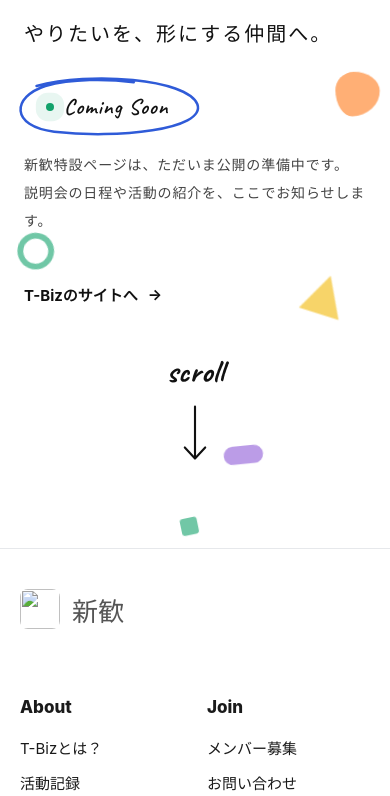
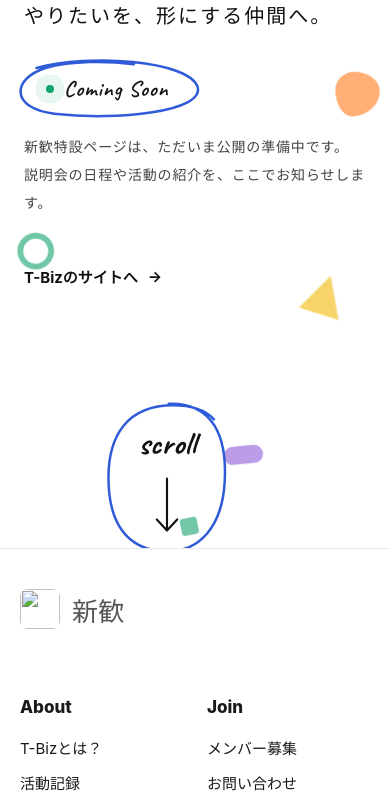
Before and after one commit to nagihaya/Owned-media-circle-, a Node project: template views/shinkan.ejs in a window 390 px wide. Shown: the part 296-1092 px from the top of the page. Run offline with Node 20 templates, Linux system fonts and the light colour scheme; the template is opened without the code that fills it, so the values that code supplies are empty.

Commit message:
新歓ページのスクロール案内を手書きの丸で囲む（ページを開くと描かれる・マウスを乗せると赤）
Co-Authored-By: Claude Opus 5.5 <noreply@anthropic.com>
Claude-Session: https://claude.ai/code/session_014zixasDBZcCDrTbDPqpkNS

```diff
--- a/public/shinkan.css
+++ b/public/shinkan.css
@@ -1505,3 +1505,39 @@ html {
     height: 64px;
   }
 }
+
+/* スクロール案内を手書きの丸で囲む */
+@media (max-width: 1100px) {
+  .sk-scroll {
+    position: relative;
+  }
+}
+.sk-scroll {
+  padding: 18px 26px;
+}
+.sk-scroll .sk-scroll-ring {
+  position: absolute;
+  inset: -6px -10px;
+  width: calc(100% + 20px);
+  height: calc(100% + 12px);
+  overflow: visible;
+  animation: none;
+  pointer-events: none;
+}
+.sk-scroll .sk-scroll-ring path {
+  stroke: #2f5bd8;
+  stroke-width: 2.5;
+  vector-effect: non-scaling-stroke;
+  stroke-dasharray: 900;
+  stroke-dashoffset: 900;
+  animation: sk-draw 1.2s ease-in-out 2s forwards;
+}
+.sk-scroll:hover .sk-scroll-ring path {
+  stroke: #e5484d;
+}
+@media (prefers-reduced-motion: reduce) {
+  .sk-scroll .sk-scroll-ring path {
+    animation: none;
+    stroke-dashoffset: 0;
+  }
+}
--- a/views/shinkan.ejs
+++ b/views/shinkan.ejs
@@ -14,7 +14,7 @@
       <a class="sk-link" href="/">T-Bizのサイトへ<span aria-hidden="true">→</span></a>
     </div>
   </section>
-  <a class="sk-scroll" href="#sk-next" aria-label="下へスクロール"><span lang="en">scroll</span><svg viewBox="0 0 40 70" aria-hidden="true"><path d="M20 4 V64" /><path d="M8 52 L20 65 L32 52" /></svg></a>
+  <a class="sk-scroll" href="#sk-next" aria-label="下へスクロール"><span lang="en">scroll</span><svg viewBox="0 0 40 70" aria-hidden="true"><path d="M20 4 V64" /><path d="M8 52 L20 65 L32 52" /></svg><svg class="sk-scroll-ring" viewBox="0 0 120 200" preserveAspectRatio="none" aria-hidden="true"><path d="M62 6 C 104 4, 116 50, 114 104 C 112 160, 92 196, 58 194 C 22 192, 6 156, 6 100 C 6 46, 24 8, 66 8 C 84 8, 96 14, 104 26" /></svg></a>
 </main>
 <div id="sk-next" class="sk-next" aria-hidden="true"></div>
 <% const skMembers=settings.shinkanMembers||[]; if(skMembers.length){ %><section class="skm" aria-labelledby="skm-title"><div class="skm-head"><h2 id="skm-title"><span lang="en">Keyword</span><span class="skm-sub">メンバー紹介</span></h2></div>
```
